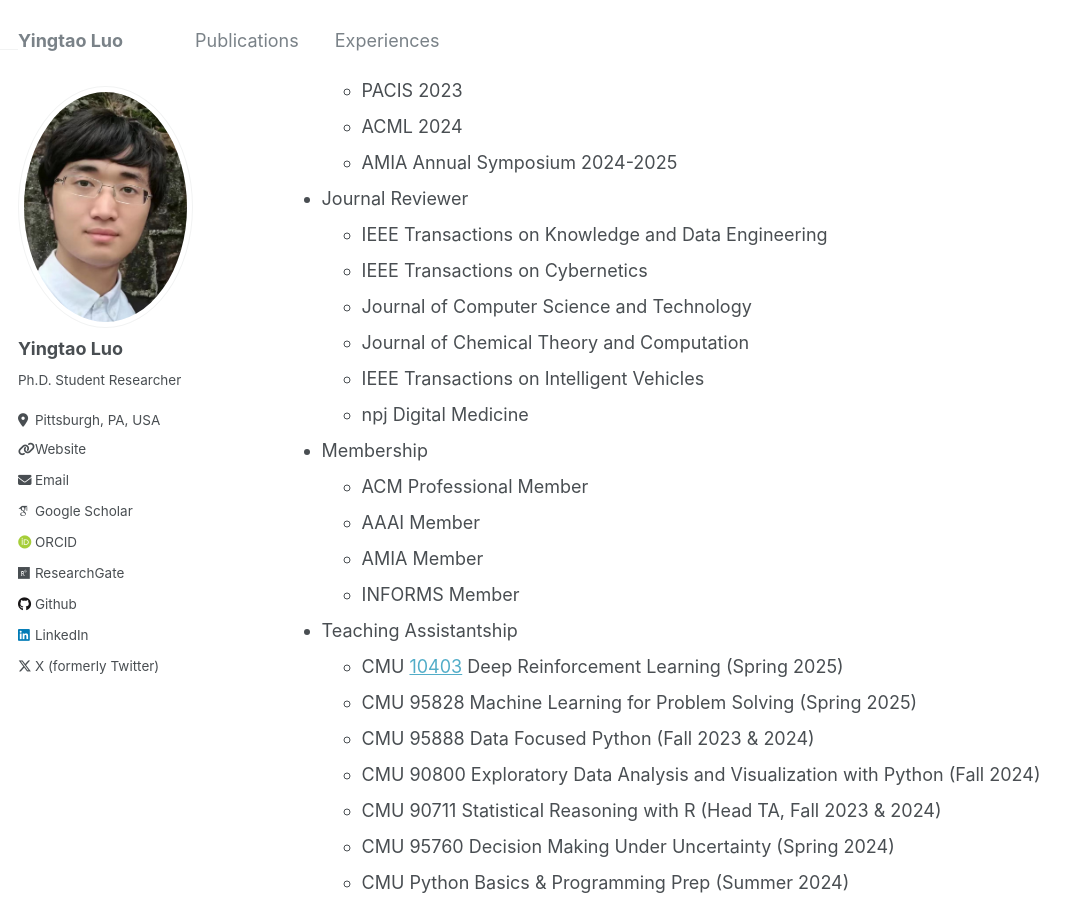
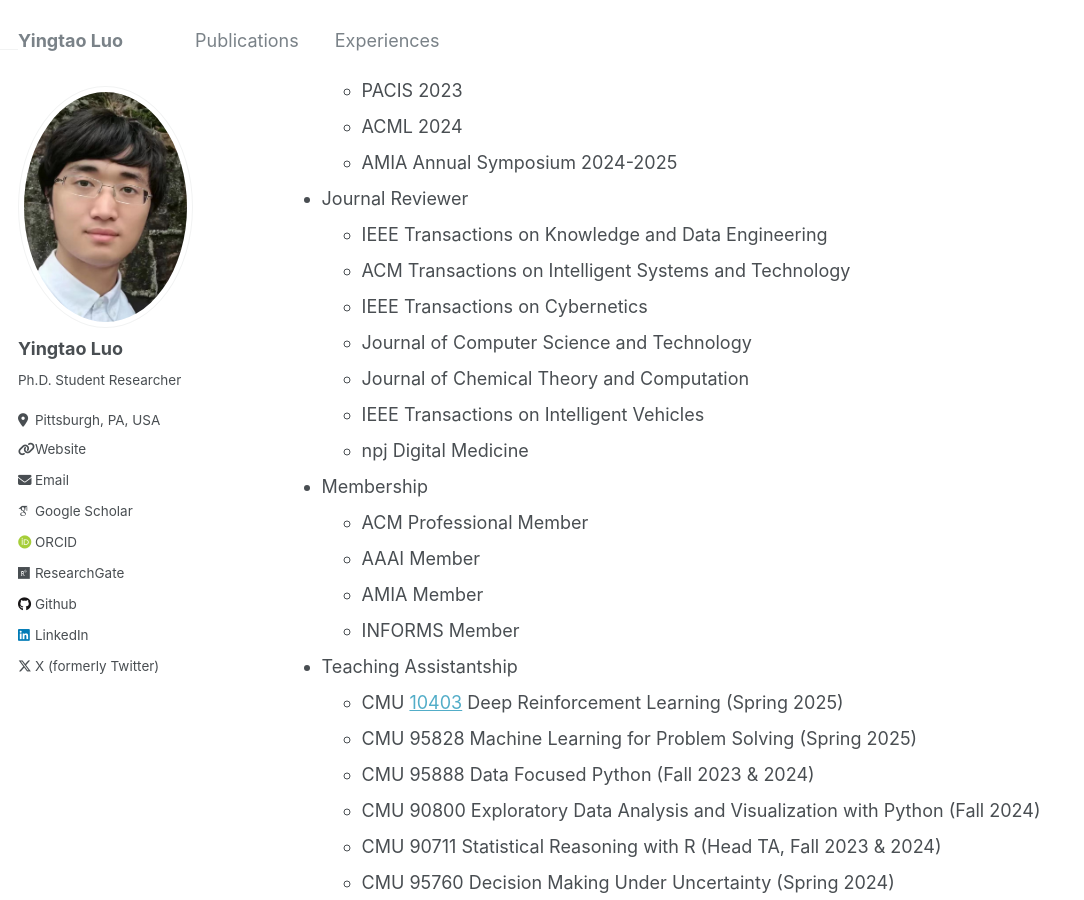
Before and after one commit to yingtaoluo/yingtaoluo.github.io, a Jekyll site: the page built from _pages/experiences.md, in a window 1280 px wide and 900 px high, scrolled down 1312 px. Shown: the whole window, without its empty margins (0-1084 px from the left). Built offline with Jekyll 4.4.1, drawn with Linux system fonts in a browser that asks for light colours; some web fonts are replaced.

Commit message:
Update experiences.md

```diff
--- a/_pages/experiences.md
+++ b/_pages/experiences.md
@@ -52,6 +52,7 @@ Academic Services
   * AMIA Annual Symposium 2024-2025
 * Journal Reviewer
   * IEEE Transactions on Knowledge and Data Engineering
+  * ACM Transactions on Intelligent Systems and Technology
   * IEEE Transactions on Cybernetics
   * Journal of Computer Science and Technology
   * Journal of Chemical Theory and Computation
```
